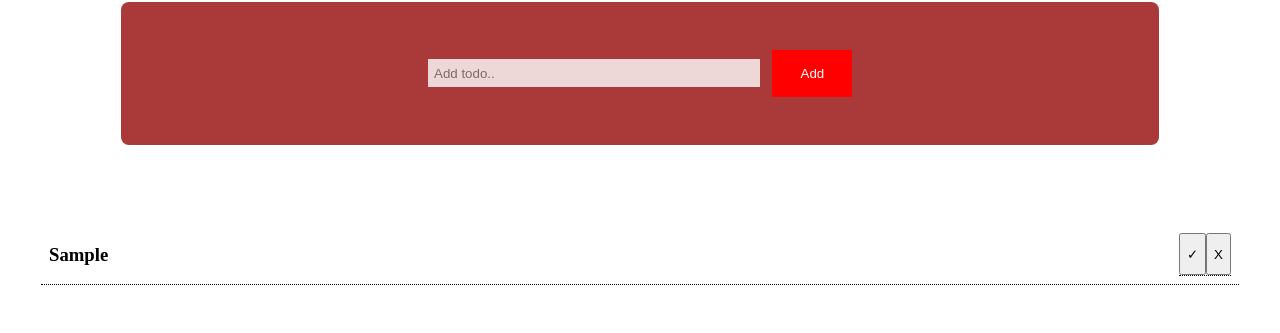
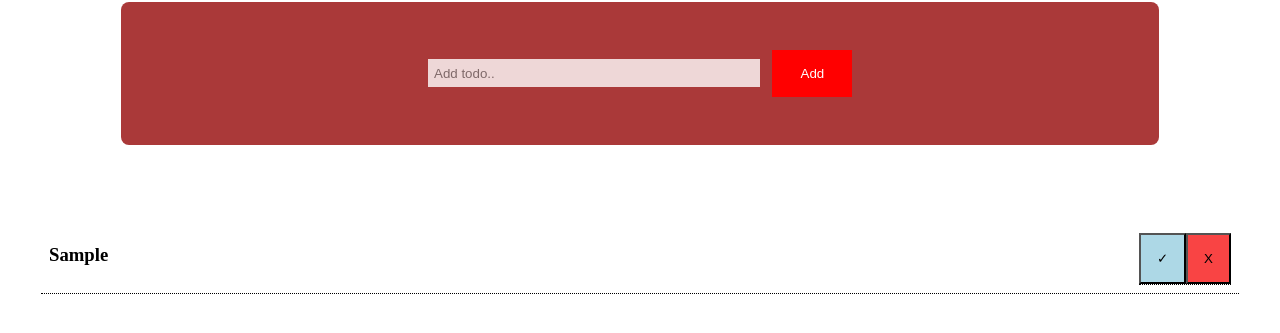
Before and after one commit to DouscheSois/todo-App, a plain HTML site: page index.html in a window 1280 px wide. Both pictures are taken after typing "Sample" into the empty fields and a click on the button "Add". Shown: the part 143-476 px from the top of the page. Drawn offline with Linux system fonts and the light colour scheme.

Commit message:
updated css

```diff
--- a/script.js
+++ b/script.js
@@ -35,8 +35,8 @@ class TodoActions {
     todoText.textContent = todo.description;
     todoText.classList.add("new-div-description");
 
-    const finishBtn = TodoActions.createButton("finishBtn", "✓");
-    const deleteBtn = TodoActions.createButton("deleteBtn", "X");
+    const finishBtn = TodoActions.createButton("finish-btn", "✓");
+    const deleteBtn = TodoActions.createButton("delete-btn", "X");
 
     finishBtn.addEventListener("click", (e) =>
       TodoActions.finishTodos(e.target)
--- a/style.css
+++ b/style.css
@@ -71,12 +71,12 @@ body {
   margin: 0.5rem;
 }
 
-.finish-button {
+.finish-btn {
   background-color: lightblue;
   padding: 1rem;
 }
 
-.remove-button {
+.delete-btn {
   background-color: #f94444;
   padding: 1rem;
 }
```
